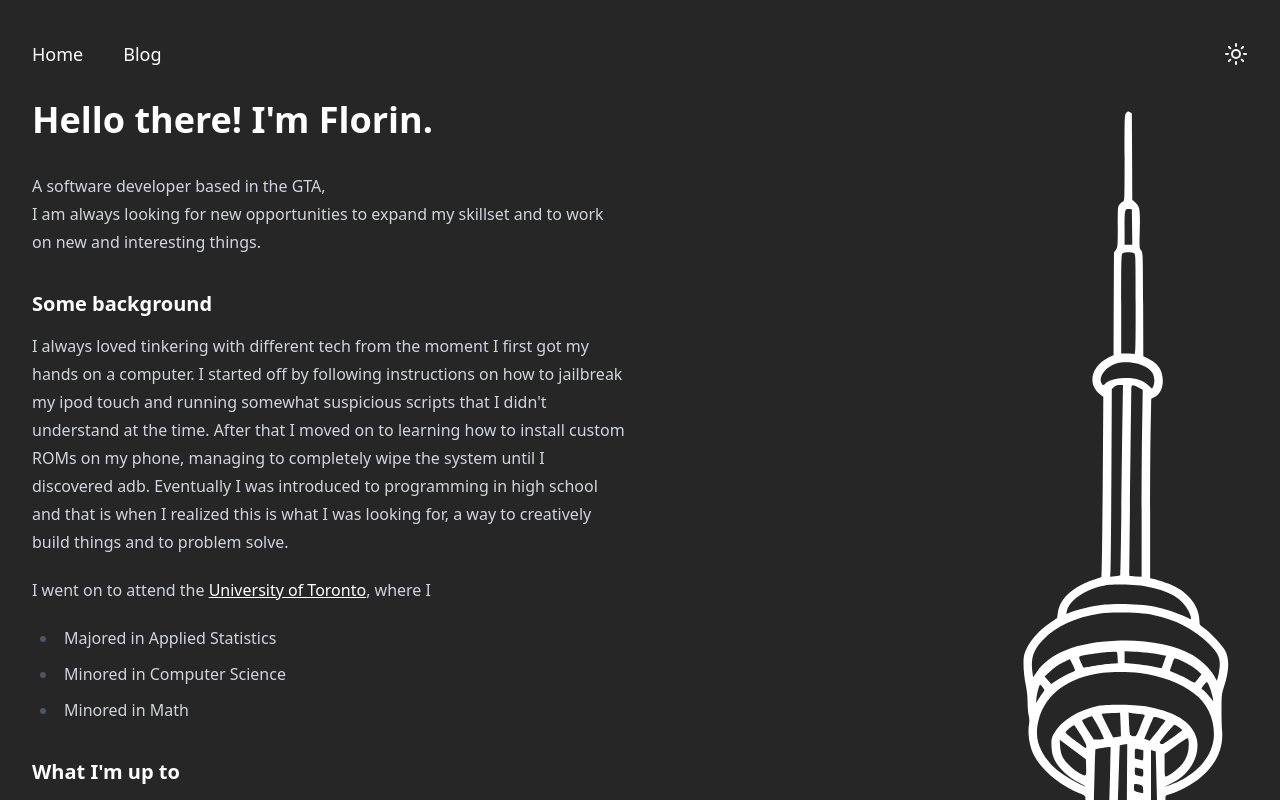
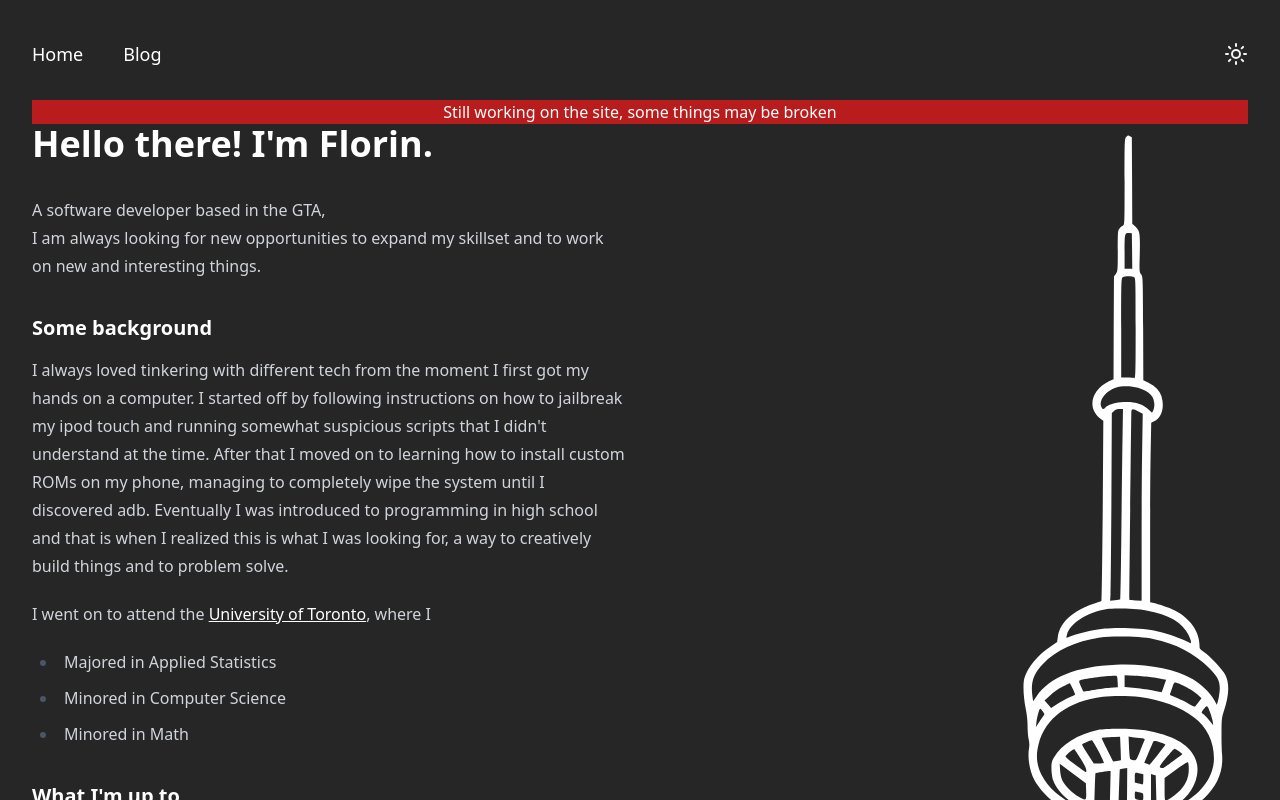
Before and after one commit to florinsalasan/another-portfolio, a Next.js app in the folder my-portfolio/: page / in a window 1280 px wide. Shown: the top 800 px of the page. Built offline with nearby package versions, Linux system fonts and the light colour scheme.

Commit message:
added element stating site is still being built

```diff
--- a/my-portfolio/app/layout.tsx
+++ b/my-portfolio/app/layout.tsx
@@ -43,6 +43,7 @@ export default function RootLayout({
             </div>
             <ToggleTheme />
           </div>
+          <div className="bg-red-700 text-white text-center">Still working on the site, some things may be broken</div>
           <div className="animate-slideUp transition-opacity">{children}</div>
           <div className="flex-col prose mt-auto flex justify-between gap-8 pt-8 dark:prose-invert prose-h3:mt-0 md:flex-row">
             <div>
```
